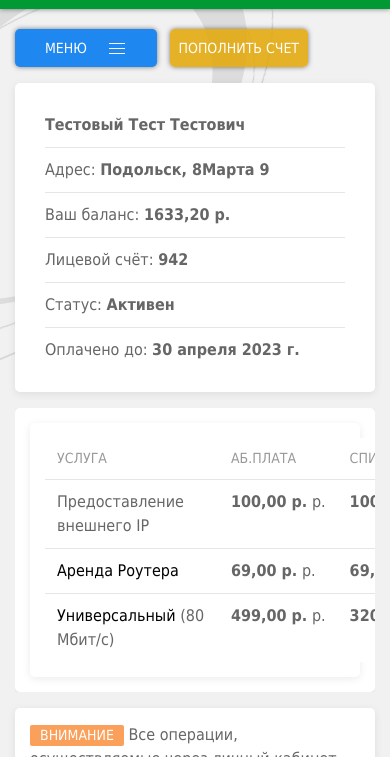
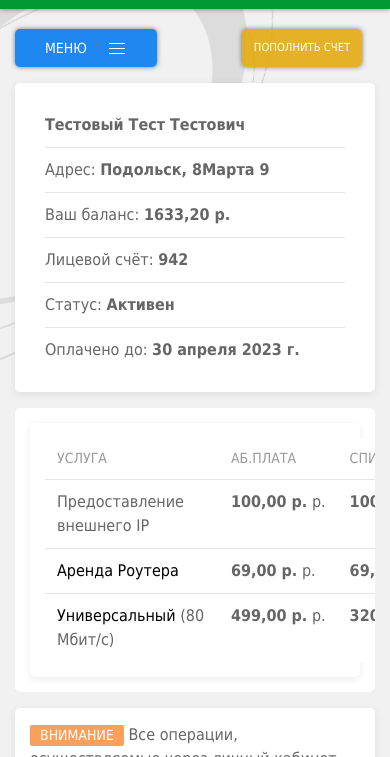
Before and after one commit to DNikulshin/sil-lk, a plain HTML site: page index.html in a window 390 px wide. Shown: the part 87-844 px from the top of the page. Drawn offline with Linux system fonts and the light colour scheme.

Commit message:
edit css

```diff
--- a/scripts/uikit/css/style.css
+++ b/scripts/uikit/css/style.css
@@ -187,14 +187,8 @@ div.progress_bar {
         width: calc(100% * 2 / 3.001);
     }
     .text-sm {
-<<<<<<< HEAD
         font-size: .70rem!important;
         padding: 0 .75rem!important;
-=======
-        font-size: .65rem!important;
-        padding: 0 .55rem!important;
->>>>>>> a0e944479810f7b846e02f03954eea6d1d3d92b6
         margin-left: auto!important;
-        white-space: nowrap;
     }
 }
```
